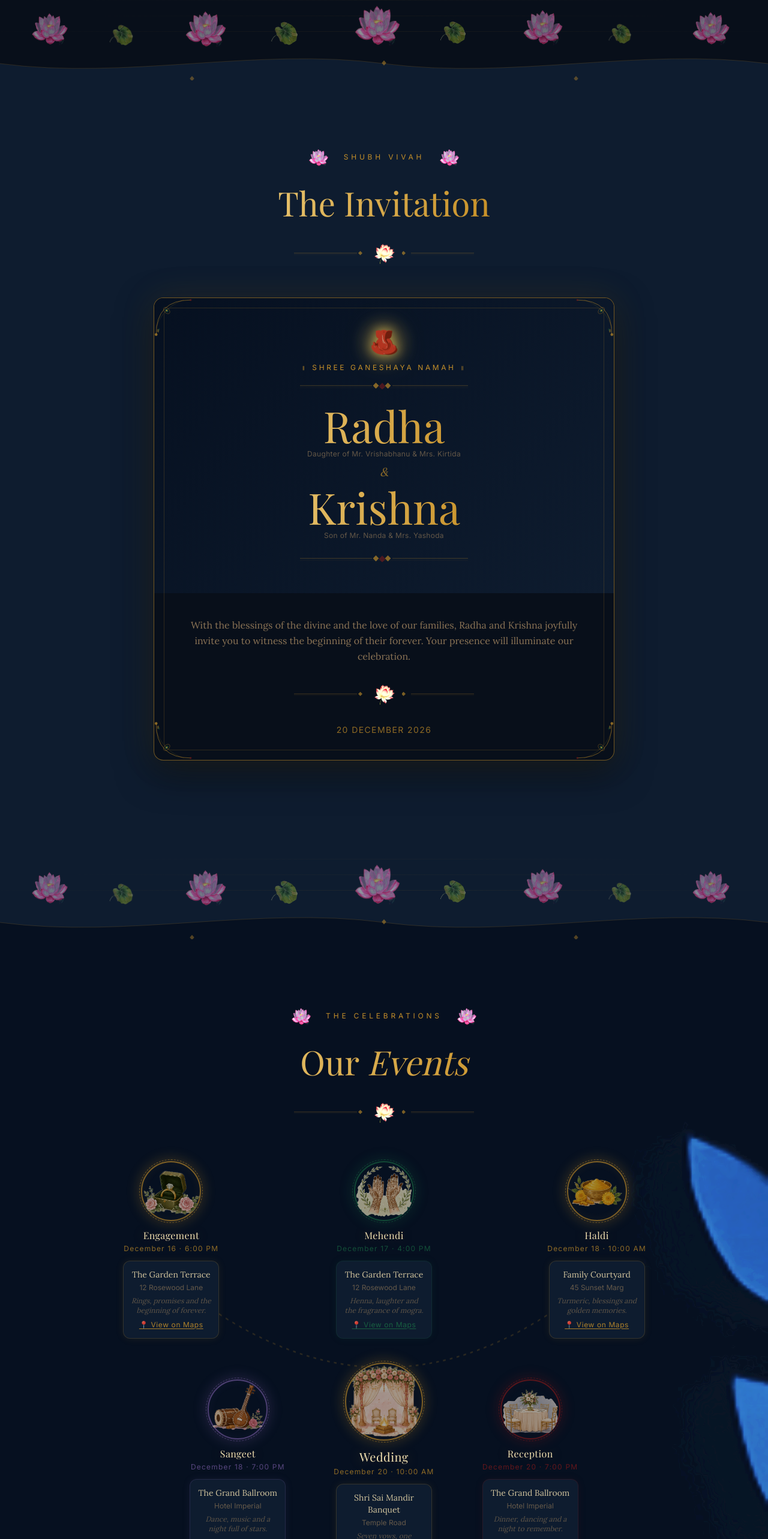
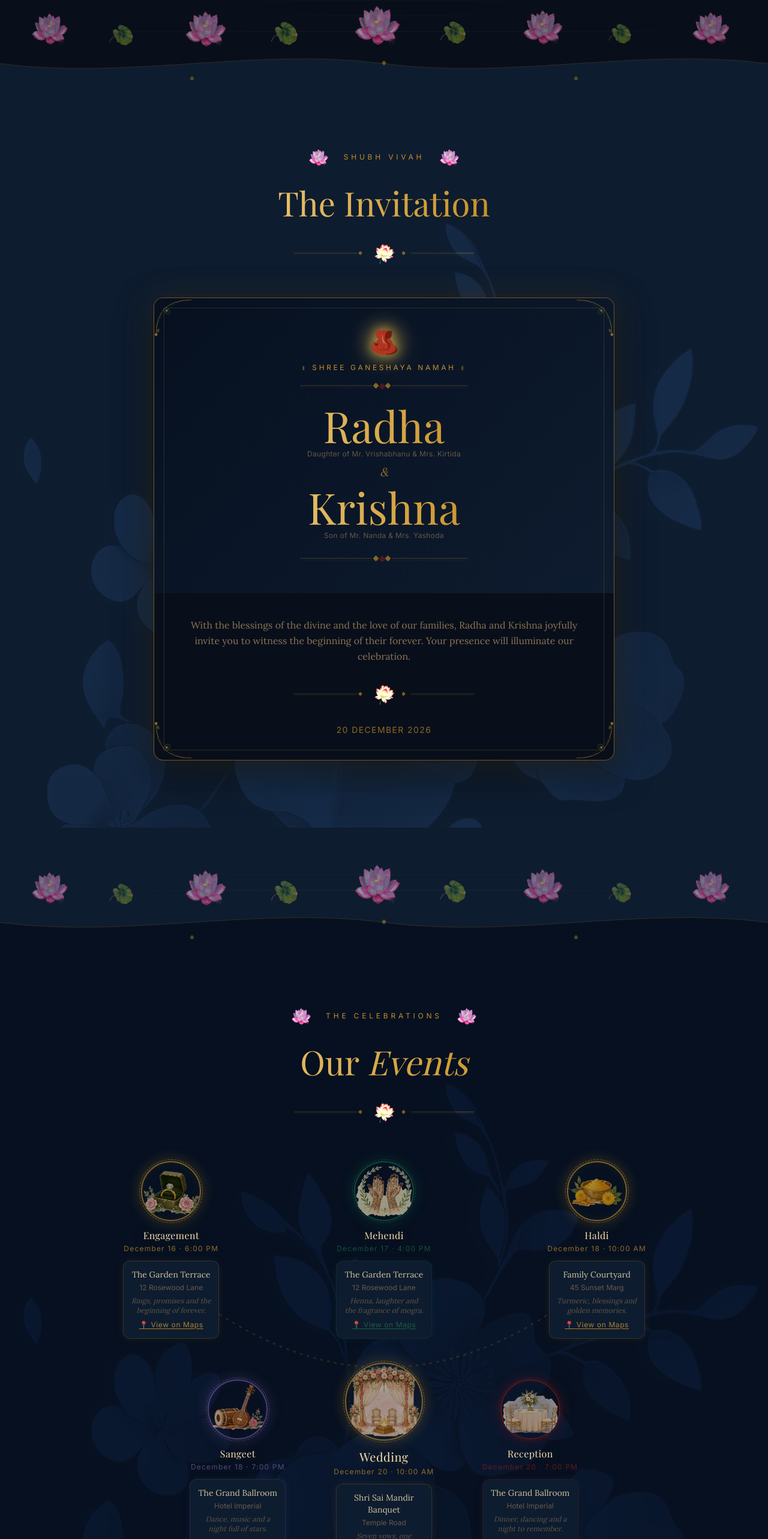
Before and after one commit to VivahPatra/template-4, a Next.js app: page / in a window 1280 px wide. Shown: the part 940-3506 px from the top of the page at 60% size. Built offline with nearby package versions, Linux system fonts and the light colour scheme.

Commit message:
fix: add relative to all sections for FlowerOverlay

```diff
--- a/components/sections/CountdownSection.tsx
+++ b/components/sections/CountdownSection.tsx
@@ -32,7 +32,7 @@ export default function CountdownSection() {
   ]
 
   return (
-    <section id="countdown" className="py-28 px-6" style={{ background: 'var(--color-bg)' }}>
+    <section id="countdown" className="py-28 px-6 relative" style={{ background: 'var(--color-bg)' }}>
       <FlowerOverlay />
       <div className="max-w-4xl mx-auto">
         <motion.div className="text-center mb-14" variants={staggerContainer} initial="hidden" whileInView="visible" viewport={{ once: true, amount: 0.3 }}>
--- a/components/sections/CoupleStory.tsx
+++ b/components/sections/CoupleStory.tsx
@@ -7,7 +7,7 @@ import LotusDivider from '@/components/ui/LotusDivider'
 
 export default function CoupleStory() {
   return (
-    <section id="story" className="py-28 px-6" style={{ background: 'var(--color-surface)' }}>
+    <section id="story" className="py-28 px-6 relative" style={{ background: 'var(--color-surface)' }}>
       <FlowerOverlay />
       <div className="max-w-5xl mx-auto">
         <motion.div className="text-center mb-14" variants={staggerContainer} initial="hidden" whileInView="visible" viewport={{ once: true, amount: 0.3 }}>
--- a/components/sections/EventsSection.tsx
+++ b/components/sections/EventsSection.tsx
@@ -136,7 +136,7 @@ export default function EventsSection() {
   const row2 = events.slice(half)
 
   return (
-    <section id="events" className="py-28 px-6" style={{ background: 'var(--color-surface2)' }}>
+    <section id="events" className="py-28 px-6 relative" style={{ background: 'var(--color-surface2)' }}>
       <FlowerOverlay />
       <div className="max-w-5xl mx-auto">
         {/* Heading */}
--- a/components/sections/GallerySection.tsx
+++ b/components/sections/GallerySection.tsx
@@ -17,7 +17,7 @@ export default function GallerySection() {
   const [selected, setSelected] = useState<string | null>(null)
 
   return (
-    <section id="gallery" className="py-28 overflow-hidden" style={{ background: 'var(--color-surface)' }}>
+    <section id="gallery" className="py-28 relative overflow-hidden" style={{ background: 'var(--color-surface)' }}>
       <FlowerOverlay />
       <div className="max-w-6xl mx-auto px-6">
         <motion.div
--- a/components/sections/InvitationSection.tsx
+++ b/components/sections/InvitationSection.tsx
@@ -8,7 +8,7 @@ import PichwaiCorner from '@/components/ui/PichwaiCorner'
 
 export default function InvitationSection() {
   return (
-    <section id="invitation" className="py-28 px-6" style={{ background: 'var(--color-surface)' }}>
+    <section id="invitation" className="py-28 px-6 relative" style={{ background: 'var(--color-surface)' }}>
       <FlowerOverlay />
       <div className="max-w-3xl mx-auto">
         <motion.div
--- a/components/sections/VenueSection.tsx
+++ b/components/sections/VenueSection.tsx
@@ -8,7 +8,7 @@ import PichwaiCorner from '@/components/ui/PichwaiCorner'
 
 export default function VenueSection() {
   return (
-    <section id="venue" className="py-28 px-6" style={{ background: 'var(--color-surface2)' }}>
+    <section id="venue" className="py-28 px-6 relative" style={{ background: 'var(--color-surface2)' }}>
       <FlowerOverlay />
       <div className="max-w-4xl mx-auto">
         <motion.div className="text-center mb-14" variants={staggerContainer} initial="hidden" whileInView="visible" viewport={{ once: true, amount: 0.3 }}>
```
